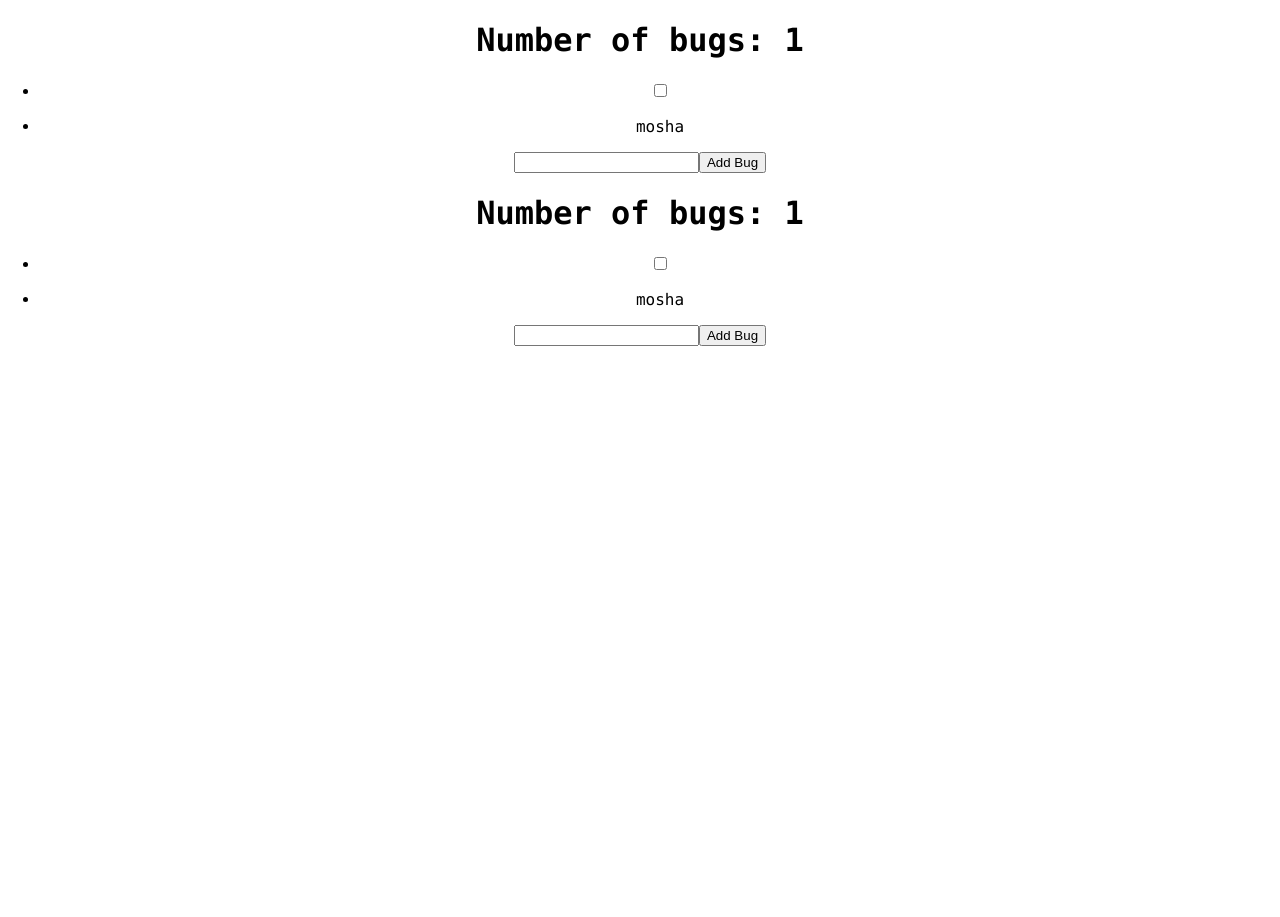
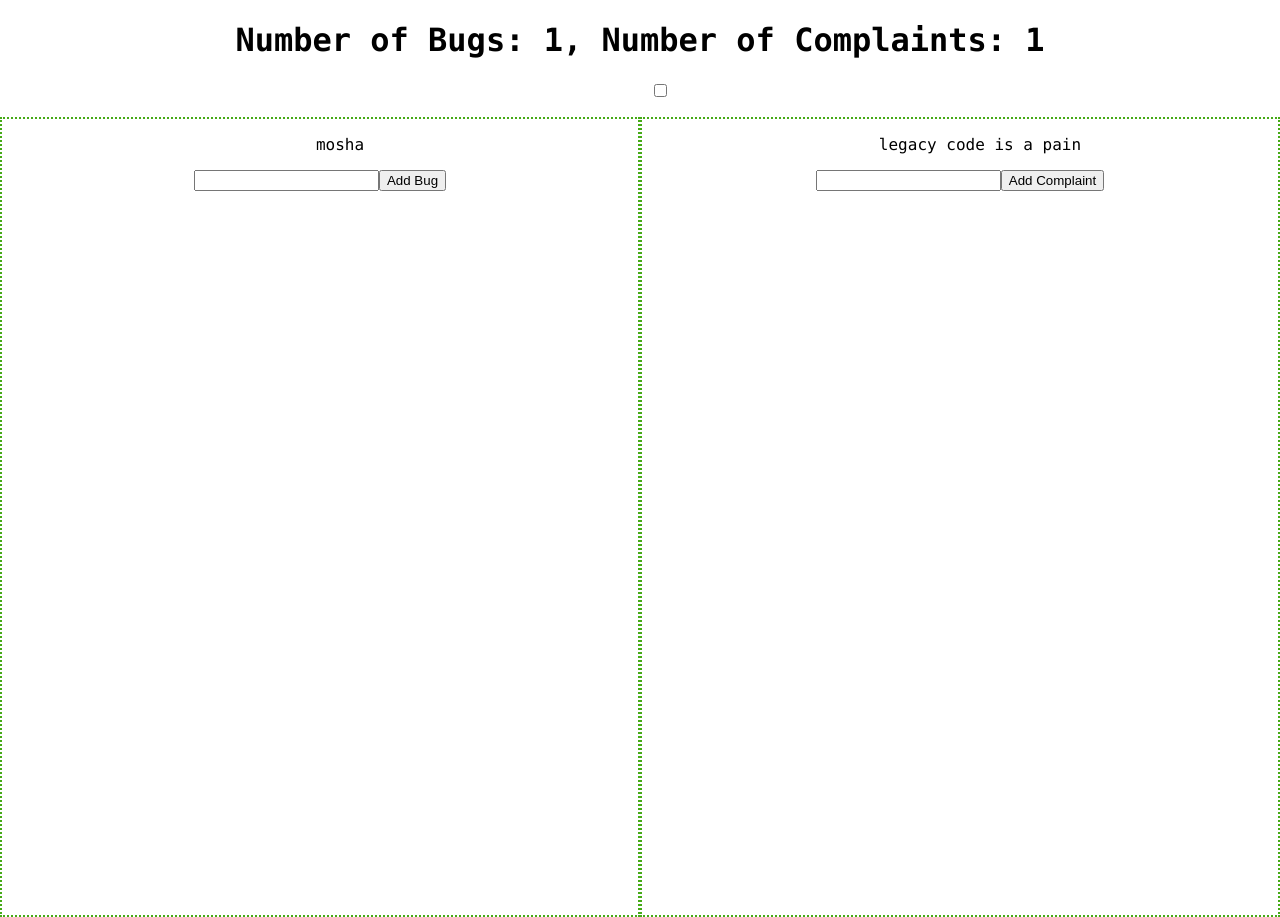
Before and after one commit to Suedo/mobx2020, a React (Create React App) app: page / in a window 1280 px wide. Before the commit the page ends 800 px from the top, so only its background shows below. Built offline with nearby package versions, Linux system fonts and the light colour scheme.

Commit message:
two stores linked, also two column grid

```diff
--- a/src/App.css
+++ b/src/App.css
@@ -37,3 +37,18 @@
     transform: rotate(360deg);
   }
 }
+
+.grid-container {
+  display: grid;
+  grid: 100vh/ 1fr 1fr;
+  grid-row-gap: 10px;
+  /* border: 4px solid rgb(50, 107, 160); */
+}
+
+.grid-item {
+  border: 2px dotted rgb(69, 170, 22);
+}
+
+li {
+  list-style-type: none;
+}
--- a/src/App.tsx
+++ b/src/App.tsx
@@ -1,8 +1,9 @@
 import * as React from 'react';
 
-import { BugsHeader } from './containers/BugsHeaderContainer';
-import { BugsList } from './containers/BugsListContainer';
+import { AppHeader } from './containers/HeaderContainer';
+import { BugsList, ComplaintsList } from './containers/ItemListContainer';
 import { BugsForm } from './containers/BugsForm';
+import { ComplaintsForm } from './containers/ComplaintsForm';
 import { StoreProvider } from './context/context';
 
 import './App.css';
@@ -15,16 +16,17 @@ const App: React.FunctionComponent<IAppProps> = ({ name }) => {
   return (
     <StoreProvider>
       <div className="App">
-        <header className="App-Header" />
-        <BugsHeader />
-        <BugsList />
-        <BugsForm />
-      </div>
-      <div className="App">
-        <header className="App-Header" />
-        <BugsHeader />
-        <BugsList />
-        <BugsForm />
+        <AppHeader />
+        <div className="grid-container">
+          <div className="grid-item">
+            <BugsList />
+            <BugsForm />
+          </div>
+          <div className="grid-item">
+            <ComplaintsList />
+            <ComplaintsForm />
+          </div>
+        </div>
       </div>
     </StoreProvider>
   );
--- a/src/components/PureBugsHeader.tsx
+++ b/src/components/HeaderComponent.tsx
@@ -1,13 +1,14 @@
 import React from 'react';
 
-interface PureBugsHeaderProps {
-  count: number;
+interface HeaderComponentProps {
+  count?: number;
+  displayLabel: string;
 }
 
-export const PureBugsHeader = ({ count }: PureBugsHeaderProps) => {
+export const HeaderComponent: React.FC<HeaderComponentProps> = ({ count, displayLabel }) => {
   return (
     <>
-      <h1>Number of bugs: {count}</h1>
+      <h1>{displayLabel}</h1>
       <ul className="tg-list">
         <li className="tg-list-item">
           <input type="checkbox" id="themeToggle" />
--- a/src/components/BugsListComponent.tsx
+++ b/src/components/ItemListComponent.tsx
@@ -2,26 +2,26 @@ import React, { FunctionComponent } from 'react';
 import { Bug } from '../stores/BugStore';
 import { Observer } from 'mobx-react';
 
-interface BugsListItemProps {
+interface ListItemProps {
   id: string;
   name: string;
 }
 
-const BugsListItem: FunctionComponent<BugsListItemProps> = ({ id, name }) => {
+const ListItem: FunctionComponent<ListItemProps> = ({ id, name }) => {
   return <li key={id}>{name}</li>;
 };
 
-interface BugsListProps {
+interface ListProps {
   bugs: Bug[];
 }
 
-export const BugsListComponent: FunctionComponent<BugsListProps> = ({ bugs }) => {
+export const ListComponent: FunctionComponent<ListProps> = ({ bugs }) => {
   return (
     <Observer>
       {() => (
         <ul>
           {bugs.map((bug) => (
-            <BugsListItem id={bug.id} name={bug.name} />
+            <ListItem id={bug.id} name={bug.name} />
           ))}
         </ul>
       )}
--- a/src/containers/BugsHeaderContainer.tsx
+++ /dev/null
@@ -1,10 +0,0 @@
-import React from 'react';
-import { observer } from 'mobx-react-lite';
-import { PureBugsHeader } from '../components/PureBugsHeader';
-import { useStore } from '../context/context';
-
-export const BugsHeader = observer(() => {
-  const { bugStore } = useStore();
-
-  return <PureBugsHeader count={bugStore.bugCount} />;
-});
--- a/src/containers/BugsListContainer.tsx
+++ /dev/null
@@ -1,12 +0,0 @@
-import React from 'react';
-
-import { useStore } from '../context/context';
-import { BugsListComponent } from '../components/BugsListComponent';
-import { observer } from 'mobx-react-lite';
-
-export const BugsList = observer(() => {
-  // observe changes to bugstore and re-render on change
-  const { bugStore } = useStore();
-
-  return <BugsListComponent bugs={bugStore.bugsByLength}></BugsListComponent>;
-});
--- /dev/null
+++ b/src/containers/ComplaintsForm.tsx
@@ -0,0 +1,27 @@
+import React, { useState } from 'react';
+import { Bug } from '../stores/BugStore';
+import { useStore } from '../context/context';
+
+export const ComplaintsForm = () => {
+  const initialState = '';
+  const [complaint, setComplaint] = useState(initialState);
+
+  const { complaintStore } = useStore();
+
+  const addComplaint = (name: string) => {
+    complaintStore.addComplaint(name);
+  };
+
+  return (
+    <form
+      onSubmit={(e) => {
+        e.preventDefault();
+        addComplaint(complaint);
+        setComplaint(initialState);
+      }}
+    >
+      <input type="text" value={complaint} onChange={(e) => setComplaint(e.target.value)} />
+      <button type="submit">Add Complaint</button>
+    </form>
+  );
+};
--- /dev/null
+++ b/src/containers/HeaderContainer.tsx
@@ -0,0 +1,12 @@
+import React from 'react';
+import { observer } from 'mobx-react-lite';
+import { HeaderComponent } from '../components/HeaderComponent';
+import { useStore } from '../context/context';
+
+export const AppHeader = observer(() => {
+  const { bugStore, complaintStore } = useStore();
+
+  const display = `Number of Bugs: ${bugStore.bugCount}, Number of Complaints: ${complaintStore.complaintCount}`;
+
+  return <HeaderComponent displayLabel={display} />;
+});
--- /dev/null
+++ b/src/containers/ItemListContainer.tsx
@@ -0,0 +1,19 @@
+import React from 'react';
+
+import { useStore } from '../context/context';
+import { ListComponent } from '../components/ItemListComponent';
+import { observer } from 'mobx-react-lite';
+
+export const BugsList = observer(() => {
+  // observe changes to store and re-render on change
+  const { bugStore } = useStore();
+
+  return <ListComponent bugs={bugStore.bugsByLength}></ListComponent>;
+});
+
+export const ComplaintsList = observer(() => {
+  // observe changes to store and re-render on change
+  const { complaintStore } = useStore();
+
+  return <ListComponent bugs={complaintStore.complaintByLength}></ListComponent>;
+});
```
